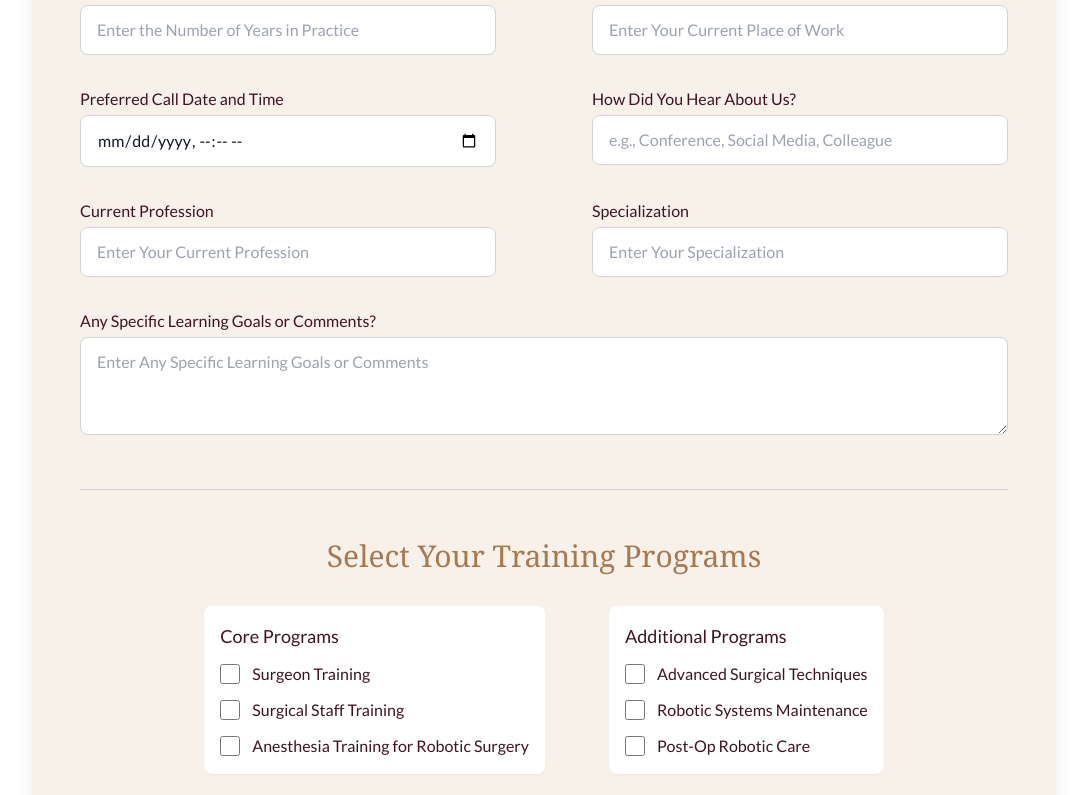
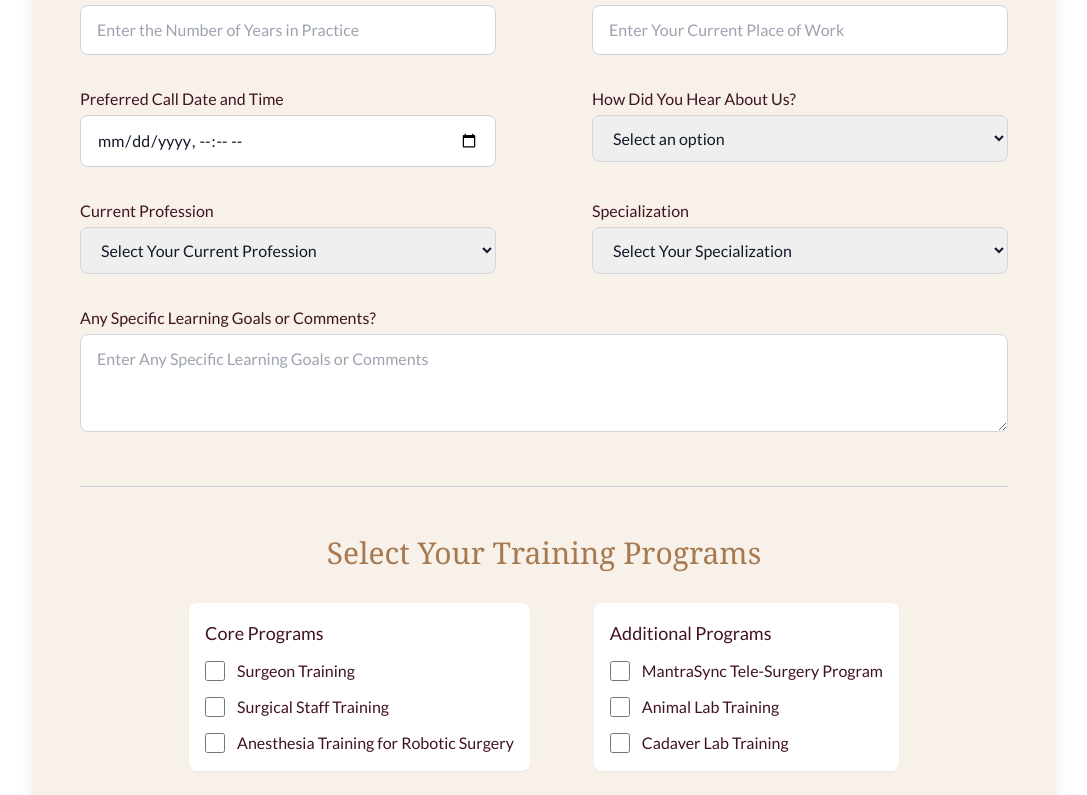
Before and after one commit to puneetshukla041/ssicrs-main, a Next.js app: page /register in a window 1280 px wide. Shown: the part 725-1520 px from the top of the page, without its empty margins (96-1183 px from the left). Built offline with nearby package versions, Linux system fonts and the light colour scheme.

Commit message:
dropdown activated to all the bottons

```diff
--- a/app/register/page.tsx
+++ b/app/register/page.tsx
@@ -8,7 +8,7 @@ export default function RegisterPage() {
   const [formData, setFormData] = useState<Record<string, unknown>>({});
   const [loading, setLoading] = useState(false);
 
-const handleChange = (e: ChangeEvent<HTMLInputElement | HTMLTextAreaElement>) => {
+const handleChange = (e: ChangeEvent<HTMLInputElement | HTMLTextAreaElement | HTMLSelectElement>) => {
   const { id, value, type } = e.target;
 
   if (type === "file") {
@@ -16,7 +16,7 @@ const handleChange = (e: ChangeEvent<HTMLInputElement | HTMLTextAreaElement>) =>
     if (fileElement.files && fileElement.files.length > 0) {
       setFormData({
         ...formData,
-        [id]: fileElement.files[0], // store File object
+        [id]: fileElement.files[0],
       });
     }
   } else if (type === "checkbox") {
@@ -36,6 +36,7 @@ const handleChange = (e: ChangeEvent<HTMLInputElement | HTMLTextAreaElement>) =>
     setFormData({ ...formData, [id]: value });
   }
 };
+
 
 const handleSubmit = async () => {
   setLoading(true);
@@ -242,45 +243,93 @@ const handleSubmit = async () => {
 
 {/** How Did You Hear About Us? */}
 <motion.div variants={itemVariants}>
-              <label htmlFor="hearAboutUs" className="block text-left mb-1 text-sm md:text-base font-medium text-[#401323]">How Did You Hear About Us?</label>
-              <motion.input
+  <label
+    htmlFor="hearAboutUs"
+    className="block text-left mb-1 text-sm md:text-base font-medium text-[#401323]"
+  >
+    How Did You Hear About Us?
+  </label>
+  <motion.select
     id="hearAboutUs"
-                type="text"
-                placeholder="e.g., Conference, Social Media, Colleague"
     className="w-full px-4 py-3 border border-gray-300 rounded-lg text-sm md:text-base text-gray-900 focus:ring-2 focus:ring-[#A67950] focus:border-transparent"
     onChange={handleChange}
     whileHover={inputHover}
     whileFocus={inputFocus}
-              />
+    defaultValue=""
+  >
+    <option value="" disabled>
+      Select an option
+    </option>
+    <option value="Website">Website</option>
+    <option value="Social Media">Social Media</option>
+    <option value="Colleague Referral">Colleague Referral</option>
+    <option value="Conference">Conference</option>
+    <option value="Other">Other</option>
+  </motion.select>
 </motion.div>
+
 
 {/** Current Profession */}
 <motion.div variants={itemVariants}>
-              <label htmlFor="currentProfession" className="block text-left mb-1 text-sm md:text-base font-medium text-[#401323]">Current Profession</label>
-              <motion.input
+  <label
+    htmlFor="currentProfession"
+    className="block text-left mb-1 text-sm md:text-base font-medium text-[#401323]"
+  >
+    Current Profession
+  </label>
+  <motion.select
     id="currentProfession"
-                type="text"
-                placeholder="Enter Your Current Profession"
     className="w-full px-4 py-3 border border-gray-300 rounded-lg text-sm md:text-base text-gray-900 focus:ring-2 focus:ring-[#A67950] focus:border-transparent"
     onChange={handleChange}
     whileHover={inputHover}
     whileFocus={inputFocus}
-              />
+    defaultValue=""
+  >
+    <option value="" disabled>
+      Select Your Current Profession
+    </option>
+    <option value="Surgeon">Surgeon</option>
+    <option value="Assistant Surgeon">Assistant Surgeon</option>
+    <option value="Anesthesiologist">Anesthesiologist</option>
+    <option value="Nurse">Nurse</option>
+    <option value="Technician">Technician</option>
+    <option value="Bio Medical Engineer">Bio Medical Engineer</option>
+    <option value="Others">Others (Please Specify)</option>
+  </motion.select>
 </motion.div>
 
 {/** Specialization */}
 <motion.div variants={itemVariants}>
-              <label htmlFor="specialization" className="block text-left mb-1 text-sm md:text-base font-medium text-[#401323]">Specialization</label>
-              <motion.input
+  <label
+    htmlFor="specialization"
+    className="block text-left mb-1 text-sm md:text-base font-medium text-[#401323]"
+  >
+    Specialization
+  </label>
+  <motion.select
     id="specialization"
-                type="text"
-                placeholder="Enter Your Specialization"
     className="w-full px-4 py-3 border border-gray-300 rounded-lg text-sm md:text-base text-gray-900 focus:ring-2 focus:ring-[#A67950] focus:border-transparent"
     onChange={handleChange}
     whileHover={inputHover}
     whileFocus={inputFocus}
-              />
+    defaultValue=""
+  >
+    <option value="" disabled>
+      Select Your Specialization
+    </option>
+    <option value="Urology">Urology</option>
+    <option value="Gynecology">Gynecology</option>
+    <option value="Cardiac">Cardiac</option>
+    <option value="Thoracic">Thoracic</option>
+    <option value="General Surgery">General Surgery</option>
+    <option value="Head and Neck">Head and Neck</option>
+    <option value="Colorectal">Colorectal</option>
+    <option value="Pediatric">Pediatric</option>
+    <option value="Oncology">Oncology</option>
+    <option value="Others">Others (Please Specify)</option>
+  </motion.select>
 </motion.div>
+
 
             {/** Learning Goals */}
             <motion.div variants={itemVariants} className="md:col-span-2">
@@ -340,15 +389,15 @@ const handleSubmit = async () => {
                 <div className="flex flex-col gap-3">
                   <motion.div className="flex items-center cursor-pointer" whileHover={buttonHover} whileTap={buttonTap}>
                     <input type="checkbox" id="additionalPrograms" value="Advanced Surgical Techniques" className="mr-3 accent-[#A67950] w-5 h-5 cursor-pointer" onChange={handleChange} />
-                    <label htmlFor="additionalPrograms" className="text-sm md:text-base font-medium text-[#401323] cursor-pointer">Advanced Surgical Techniques</label>
+                    <label htmlFor="additionalPrograms" className="text-sm md:text-base font-medium text-[#401323] cursor-pointer">MantraSync Tele-Surgery Program</label>
                   </motion.div>
                   <motion.div className="flex items-center cursor-pointer" whileHover={buttonHover} whileTap={buttonTap}>
                     <input type="checkbox" id="additionalPrograms" value="Robotic Systems Maintenance" className="mr-3 accent-[#A67950] w-5 h-5 cursor-pointer" onChange={handleChange} />
-                    <label htmlFor="additionalPrograms" className="text-sm md:text-base font-medium text-[#401323] cursor-pointer">Robotic Systems Maintenance</label>
+                    <label htmlFor="additionalPrograms" className="text-sm md:text-base font-medium text-[#401323] cursor-pointer">Animal Lab Training</label>
                   </motion.div>
                   <motion.div className="flex items-center cursor-pointer" whileHover={buttonHover} whileTap={buttonTap}>
                     <input type="checkbox" id="additionalPrograms" value="Post-Op Robotic Care" className="mr-3 accent-[#A67950] w-5 h-5 cursor-pointer" onChange={handleChange} />
-                    <label htmlFor="additionalPrograms" className="text-sm md:text-base font-medium text-[#401323] cursor-pointer">Post-Op Robotic Care</label>
+                    <label htmlFor="additionalPrograms" className="text-sm md:text-base font-medium text-[#401323] cursor-pointer">Cadaver Lab Training</label>
                   </motion.div>
                 </div>
               </motion.div>
```
Lines whose indentation alone changed are shown as unchanged.
